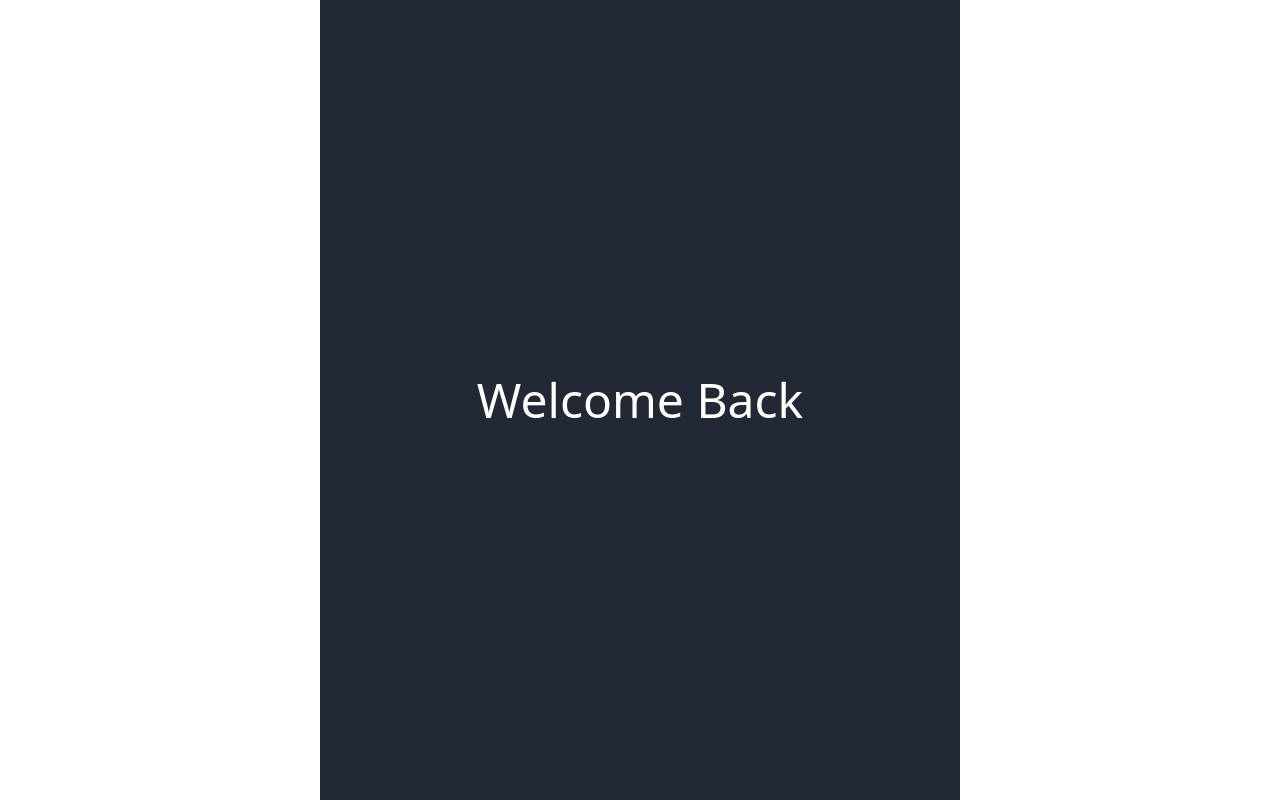
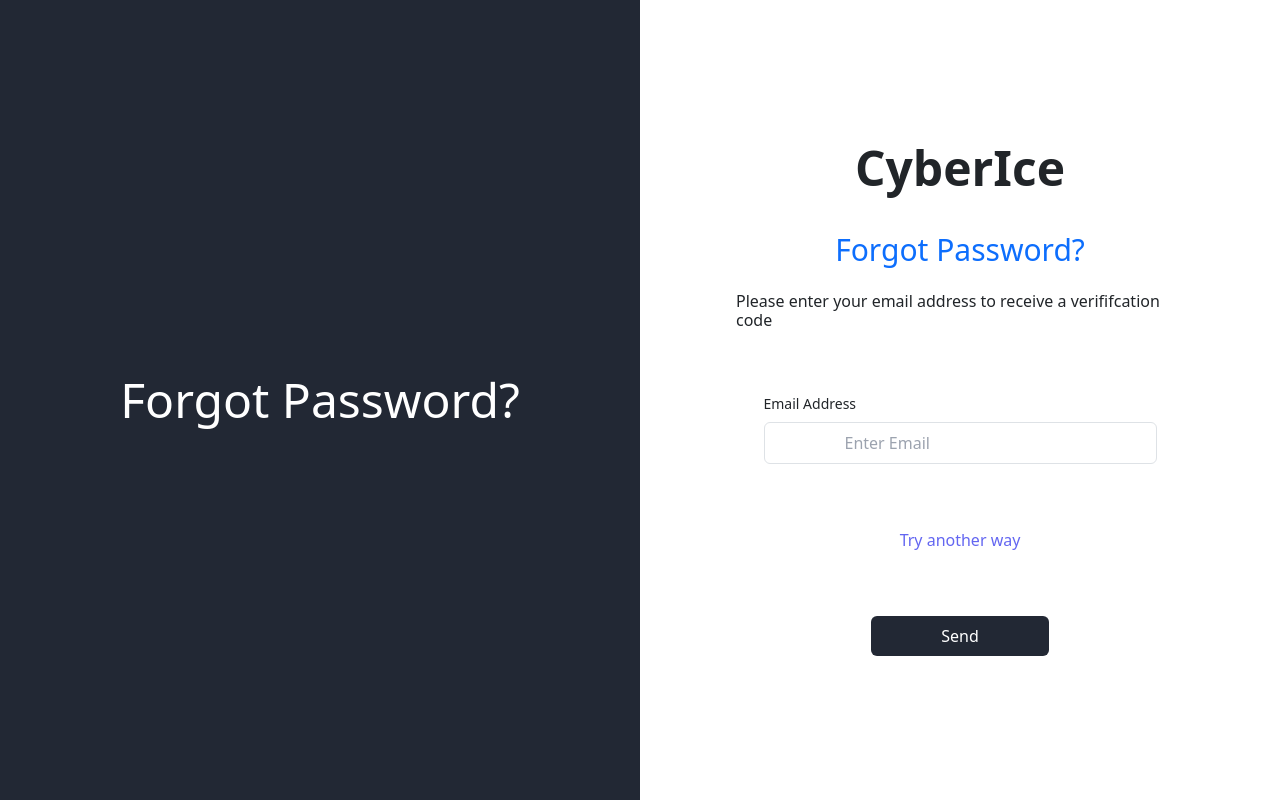
Before and after one commit to Mugisha-Samuella/cyberice, a React (Vite) app: page /forgotpassword in a window 1280 px wide. Built offline with nearby package versions, Linux system fonts and the light colour scheme.

Commit message:
Styling the Forgot Password page

```diff
--- a/src/Pages/ForgotPassword.jsx
+++ b/src/Pages/ForgotPassword.jsx
@@ -1,10 +1,49 @@
-import React from "react";
+import React, { useState } from "react";
+import { Link, useNavigate } from "react-router-dom";
 
 function ForgotPassword() {
   return (
     <div className="flex flex-col md:flex-row justify-center text-left items-center min-h-screen">
       <div className="bg-Dark min-h-screen md:w-1/2 hidden md:flex justify-center items-center">
-        <h1 className="text-white text-5xl">Welcome Back</h1>
+        <h1 className="text-white text-5xl">Forgot Password?</h1>
+      </div>
+      <div className="w-screen p-20 flex flex-col justify-center gap-16 text-left items-center md:w-1/2">
+        <div className="w-full max-w-md">
+          <h1 className="text-5xl text-center pb-10 font-bold">CyberIce</h1>
+          <h2 className="text-3xl text-center pb-6 text-primary">
+            Forgot Password?
+          </h2>
+          <h3>
+            Please enter your email address to receive a verififcation code
+          </h3>
+        </div>
+        <form action="" className="flex flex-col">
+          <label htmlFor="email" className="text-sm font-medium mb-2">
+            Email Address
+          </label>
+          <input
+            id="email"
+            name="email"
+            type="email"
+            placeholder="Enter Email"
+            className="rounded-md border border-gray-300 px-20 py-2 focus:outline-none focus:ring-1 focus:ring-indigo-500"
+            // onChange={(event) => setEmail(event.target.value)}
+            // value={email}
+            required
+          />
+        </form>
+        <Link
+          to="/forgotpassword"
+          className="text-indigo-500 hover:text-indigo-700"
+        >
+          Try another way
+        </Link>
+        <button
+              type="submit"
+              className="inline-flex items-center px-[4.4rem] py-2 bg-Dark text-white rounded-md hover:bg-Dark2 focus:outline-none focus:ring-2 focus:ring-offset-2 focus:ring-indigo-500"
+            >
+              Send
+            </button>
       </div>
     </div>
   );
```
